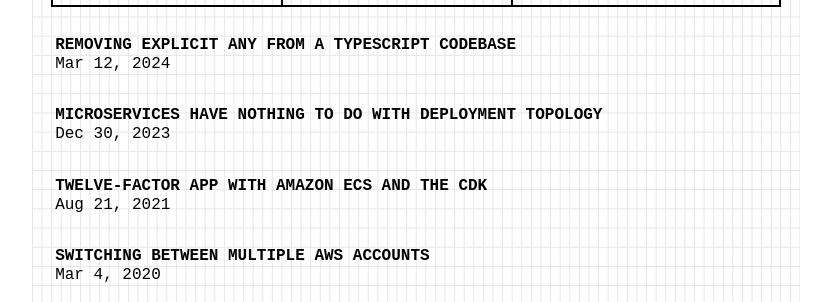
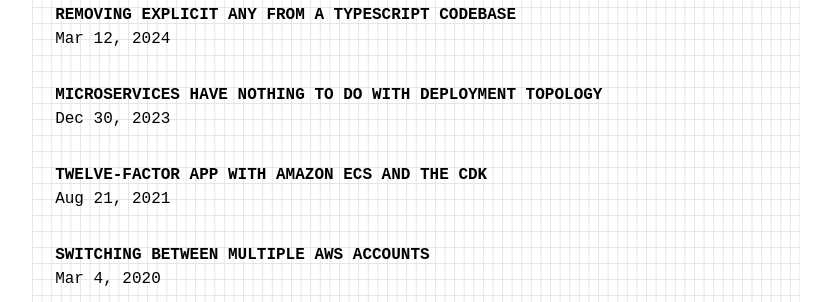
Before and after one commit to mtimbs/blog-2024, an Astro site: page /blog in a window 1280 px wide. Shown: the part 137-439 px from the top of the page, without its empty margins (224-1055 px from the left). Built offline with nearby package versions, Linux system fonts and the light colour scheme; Astro itself is replaced by a stand-in of ours; a web font is replaced by a local one.

Commit message:
more text breathing room

```diff
--- a/astro.config.mjs
+++ b/astro.config.mjs
@@ -10,7 +10,7 @@
   markdown: {
     shikiConfig: {
       theme: "tokyo-night",
-      wrap: true,
+      wrap: false,
     },
   },
 });
--- a/src/components/LandingImage.astro
+++ b/src/components/LandingImage.astro
@@ -231,7 +231,7 @@
 }
 .container {
     overflow: hidden;
-    min-height: 400px;
+    height: 100%;
 
 }
 
--- a/src/styles/global.css
+++ b/src/styles/global.css
@@ -7,7 +7,7 @@
 
 :root {
   --font-family: "JetBrains Mono", monospace;
-  --line-height: 1.2rem;
+  --line-height: 1rem;
   --border-thickness: 2px;
   --text-color: #000;
   --text-color-alt: #666;
@@ -129,6 +129,7 @@
 
 p {
   margin-bottom: var(--line-height);
+  line-height: calc(2 * var(--line-height));
 }
 
 strong {
@@ -508,11 +509,24 @@
 }
 
 code {
-  background-color: rgb(var(--gray-light));
+  color: var(--text-color-alt);
+  font-style: italic;
 }
 pre {
-  padding: calc(var(--line-height)) 3ch;
+  padding: calc(var(--line-height)) 1ch;
+  line-height: calc(1.75 * var(--line-height));
 }
 pre > code {
   all: unset;
 }
+
+/* hide scrollbar but allow scrolling */
+pre {
+  -ms-overflow-style: none; /* for Internet Explorer, Edge */
+  scrollbar-width: none; /* for Firefox */
+  overflow-y: scroll;
+}
+
+pre::-webkit-scrollbar {
+  display: none; /* for Chrome, Safari, and Opera */
+}
```
